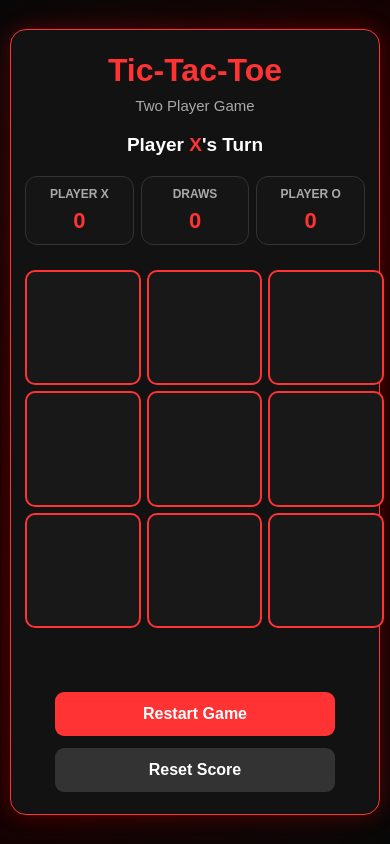
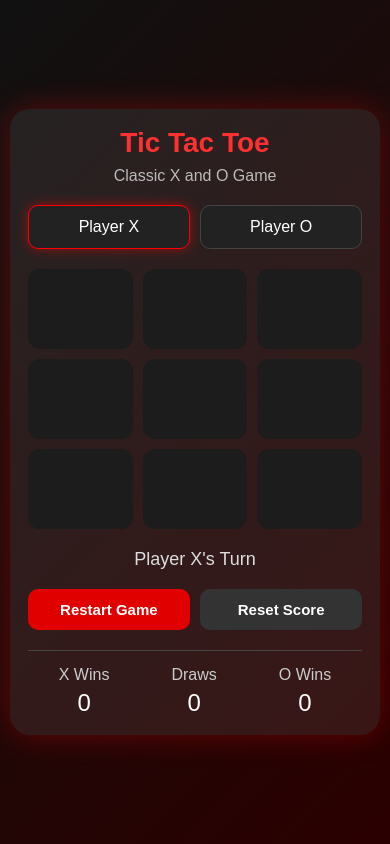
Before and after one commit to sofiyakhan-45/Tic-Tac-Toe, a plain HTML site: page index.html in a window 390 px wide. Both pictures are taken after a click on the button "Restart Game". Drawn offline with Linux system fonts and the light colour scheme.

Commit message:
Update index.html

```diff
--- a/index.html
+++ b/index.html
@@ -3,342 +3,173 @@
 <head>
     <meta charset="UTF-8">
     <meta name="viewport" content="width=device-width, initial-scale=1.0">
-
-<title>Tic-Tac-Toe Game</title>
+    <title>Tic Tac Toe</title>
 
     <style>
         * {
+            box-sizing: border-box;
             margin: 0;
             padding: 0;
-    box-sizing: border-box;
         }
 
         body {
+            font-family: Arial, sans-serif;
+            background: linear-gradient(135deg, #111, #2b0000);
+            color: white;
             min-height: 100vh;
-    background: linear-gradient(135deg, #080808, #1b0000, #080808);
-    color: white;
-    font-family: Arial, sans-serif;
-
             display: flex;
             justify-content: center;
             align-items: center;
-
-    padding: 20px;
         }
 
-.game-container {
-    width: 100%;
-    max-width: 650px;
-
-    background: rgba(20, 20, 20, 0.95);
-
-    border: 1px solid #ff3333;
+        .game {
+            width: 400px;
+            max-width: 95%;
+            text-align: center;
+            background: rgba(255, 255, 255, 0.08);
+            padding: 25px;
             border-radius: 20px;
-
-    padding: 30px;
-
-    text-align: center;
-
-    box-shadow:
-        0 0 20px rgba(255, 0, 0, 0.25),
-        0 0 60px rgba(255, 0, 0, 0.08);
+            box-shadow: 0 0 30px rgba(255, 0, 0, 0.3);
         }
 
         h1 {
-    font-size: clamp(32px, 6vw, 52px);
-    color: #ff3333;
+            color: #ff3030;
             margin-bottom: 8px;
         }
 
         .subtitle {
-    color: #aaa;
-    margin-bottom: 25px;
-    font-size: 15px;
+            color: #bbb;
+            margin-bottom: 20px;
         }
 
-.turn {
-    font-size: 22px;
-    font-weight: bold;
-
+        .players {
+            display: flex;
+            justify-content: space-between;
             margin-bottom: 20px;
-
-    color: white;
+            gap: 10px;
         }
 
-.turn span {
-    color: #ff3333;
+        .player {
+            flex: 1;
+            padding: 12px;
+            border-radius: 10px;
+            background: #222;
+            border: 1px solid #444;
         }
 
-.score-board {
-    display: flex;
-    justify-content: center;
-    gap: 15px;
-
-    margin-bottom: 25px;
-}
-
-.score-box {
-    flex: 1;
-    max-width: 150px;
-
-    padding: 14px 10px;
-
-    background: #151515;
-
-    border: 1px solid #333;
-    border-radius: 12px;
-}
-
-.score-box h3 {
-    font-size: 15px;
-    color: #aaa;
-    margin-bottom: 7px;
-}
-
-.score-box p {
-    font-size: 26px;
-    font-weight: bold;
-    color: #ff3333;
+        .player.active {
+            border-color: red;
+            box-shadow: 0 0 12px rgba(255, 0, 0, 0.5);
         }
 
         .board {
-    width: min(90vw, 480px);
-    aspect-ratio: 1;
-
-    margin: auto;
-
             display: grid;
-
             grid-template-columns: repeat(3, 1fr);
-
             gap: 10px;
+            margin: 20px 0;
         }
 
         .cell {
-    background: #181818;
-
-    border: 2px solid #ff3333;
-
-    border-radius: 15px;
-
-    display: flex;
-    justify-content: center;
-    align-items: center;
-
-    font-size: clamp(45px, 12vw, 85px);
-
+            height: 100px;
+            border: none;
+            border-radius: 12px;
+            background: #1c1c1c;
+            color: white;
+            font-size: 42px;
             font-weight: bold;
-
             cursor: pointer;
-
-    transition:
-        transform 0.15s,
-        background 0.2s,
-        box-shadow 0.2s;
+            transition: 0.2s;
         }
 
         .cell:hover {
-    background: #252525;
-
+            background: #2b2b2b;
             transform: scale(1.03);
-
-    box-shadow: 0 0 15px rgba(255, 0, 0, 0.3);
         }
 
         .cell.x {
-    color: #ff3333;
-
-    text-shadow:
-        0 0 10px rgba(255, 0, 0, 0.7),
-        0 0 25px rgba(255, 0, 0, 0.3);
+            color: #ff3b3b;
         }
 
         .cell.o {
-    color: white;
-
-    text-shadow:
-        0 0 10px rgba(255, 255, 255, 0.5);
+            color: #fff;
         }
 
-.cell.winner {
-    background: #390000;
-
-    animation: winnerGlow 0.8s infinite alternate;
+        .cell.win {
+            background: #620000;
+            box-shadow: 0 0 18px rgba(255, 0, 0, 0.6);
         }
 
-@keyframes winnerGlow {
-
-    from {
-        box-shadow: 0 0 5px #ff3333;
-    }
-
-    to {
-        box-shadow:
-            0 0 20px #ff3333,
-            0 0 40px rgba(255, 0, 0, 0.4);
-    }
+        #status {
+            font-size: 18px;
+            margin: 15px 0;
+            color: #ddd;
+            min-height: 25px;
         }
 
         .buttons {
             display: flex;
-    justify-content: center;
-
-    gap: 12px;
-
-    margin-top: 25px;
-
-    flex-wrap: wrap;
+            gap: 10px;
         }
 
-button {
+        button.control {
+            flex: 1;
             border: none;
-
-    padding: 13px 24px;
-
-    border-radius: 9px;
-
-    font-size: 16px;
-
+            padding: 12px;
+            border-radius: 10px;
+            cursor: pointer;
+            font-size: 15px;
             font-weight: bold;
-
-    cursor: pointer;
-
-    transition: 0.2s;
         }
 
-.restart-btn {
-    background: #ff3333;
+        .restart {
+            background: #e00000;
             color: white;
         }
 
-.restart-btn:hover {
-    background: #e00000;
-
-    transform: translateY(-2px);
-
-    box-shadow: 0 0 15px rgba(255, 0, 0, 0.4);
+        .restart:hover {
+            background: #ff2222;
         }
 
-.reset-btn {
+        .reset-score {
             background: #333;
             color: white;
         }
 
-.reset-btn:hover {
+        .reset-score:hover {
             background: #444;
-
-    transform: translateY(-2px);
         }
 
-.message {
-    min-height: 24px;
-
-    margin-top: 15px;
-
-    color: #aaa;
-
-    font-size: 14px;
+        .score {
+            display: flex;
+            justify-content: space-around;
+            margin-top: 20px;
+            padding-top: 15px;
+            border-top: 1px solid #444;
         }
 
-
-/* Tablet */
-
-@media (max-width: 700px) {
-
-    .game-container {
-        padding: 25px 20px;
+        .score div {
+            color: #ccc;
         }
 
-    .board {
-        width: min(88vw, 430px);
+        .score span {
+            display: block;
+            font-size: 24px;
+            color: white;
+            margin-top: 5px;
         }
 
-}
-
-
-/* Mobile */
-
-@media (max-width: 500px) {
-
-    body {
-        padding: 10px;
-    }
-
-    .game-container {
-        padding: 22px 14px;
-
-        border-radius: 16px;
-    }
-
-    .subtitle {
-        margin-bottom: 20px;
-    }
-
-    .turn {
-        font-size: 19px;
-    }
-
-    .score-board {
-        gap: 7px;
-    }
-
-    .score-box {
-        padding: 10px 5px;
-    }
-
-    .score-box h3 {
-        font-size: 12px;
-    }
-
-    .score-box p {
-        font-size: 22px;
-    }
-
-    .board {
-        width: min(92vw, 380px);
-
-        gap: 6px;
+        @media (max-width: 450px) {
+            .game {
+                padding: 18px;
             }
 
             .cell {
-        border-radius: 10px;
+                height: 80px;
+                font-size: 34px;
             }
 
-    .buttons {
-        flex-direction: column;
-
-        align-items: center;
-    }
-
-    button {
-        width: 100%;
-        max-width: 280px;
-    }
-}
-
-
-/* Very small screens */
-
-@media (max-width: 360px) {
-
-    .game-container {
-        padding: 18px 10px;
-    }
-
-    .board {
-        gap: 4px;
-    }
-
-    .cell {
-        border-radius: 7px;
-    }
-
-    .score-box h3 {
-        font-size: 11px;
-    }
-
-    .score-box p {
-        font-size: 19px;
+            h1 {
+                font-size: 28px;
             }
         }
     </style>
@@ -346,357 +177,202 @@ button {
 
 <body>
 
-<div class="game-container">
+    <div class="game">
 
-    <h1>Tic-Tac-Toe</h1>
+        <h1>Tic Tac Toe</h1>
+        <p class="subtitle">Classic X and O Game</p>
 
-    <div class="subtitle">
-        Two Player Game
+        <div class="players">
+            <div class="player active" id="playerX">
+                Player X
             </div>
 
-    <div class="turn" id="turnText">
-        Player <span>X</span>'s Turn
+            <div class="player" id="playerO">
+                Player O
+            </div>
         </div>
 
+        <div class="board" id="board">
+            <button class="cell" onclick="makeMove(0)"></button>
+            <button class="cell" onclick="makeMove(1)"></button>
+            <button class="cell" onclick="makeMove(2)"></button>
 
-    <div class="score-board">
+            <button class="cell" onclick="makeMove(3)"></button>
+            <button class="cell" onclick="makeMove(4)"></button>
+            <button class="cell" onclick="makeMove(5)"></button>
 
-        <div class="score-box">
-            <h3>PLAYER X</h3>
-            <p id="scoreX">0</p>
+            <button class="cell" onclick="makeMove(6)"></button>
+            <button class="cell" onclick="makeMove(7)"></button>
+            <button class="cell" onclick="makeMove(8)"></button>
         </div>
 
-        <div class="score-box">
-            <h3>DRAWS</h3>
-            <p id="drawScore">0</p>
+        <div id="status">Player X's Turn</div>
+
+        <div class="buttons">
+            <button class="control restart" onclick="restartGame()">
+                Restart Game
+            </button>
+
+            <button class="control reset-score" onclick="resetScore()">
+                Reset Score
+            </button>
         </div>
 
-        <div class="score-box">
-            <h3>PLAYER O</h3>
-            <p id="scoreO">0</p>
+        <div class="score">
+            <div>
+                X Wins
+                <span id="xScore">0</span>
+            </div>
+
+            <div>
+                Draws
+                <span id="drawScore">0</span>
+            </div>
+
+            <div>
+                O Wins
+                <span id="oScore">0</span>
+            </div>
         </div>
 
     </div>
 
-
-    <div class="board" id="board">
-
-        <div class="cell" data-index="0"></div>
-        <div class="cell" data-index="1"></div>
-        <div class="cell" data-index="2"></div>
-
-        <div class="cell" data-index="3"></div>
-        <div class="cell" data-index="4"></div>
-        <div class="cell" data-index="5"></div>
-
-        <div class="cell" data-index="6"></div>
-        <div class="cell" data-index="7"></div>
-        <div class="cell" data-index="8"></div>
-
-    </div>
-
-
-    <div class="message" id="message"></div>
-
-
-    <div class="buttons">
-
-        <button
-            class="restart-btn"
-            onclick="restartGame()">
-            Restart Game
-        </button>
-
-        <button
-            class="reset-btn"
-            onclick="resetScore()">
-            Reset Score
-        </button>
-
-    </div>
-
-</div>
-
-
     <script>
 
-const cells = document.querySelectorAll(".cell");
+        let board = ["", "", "", "", "", "", "", "", ""];
+        let currentPlayer = "X";
+        let gameOver = false;
 
-const turnText = document.getElementById("turnText");
-
-const message = document.getElementById("message");
-
-const scoreXElement = document.getElementById("scoreX");
-
-const scoreOElement = document.getElementById("scoreO");
-
-const drawScoreElement = document.getElementById("drawScore");
-
-
-let board = [
-    "",
-    "",
-    "",
-    "",
-    "",
-    "",
-    "",
-    ""
-];
-
-
-let currentPlayer = "X";
-
-let gameRunning = true;
-
-let scoreX = 0;
-
-let scoreO = 0;
-
+        let xWins = 0;
+        let oWins = 0;
         let draws = 0;
 
+        const cells = document.querySelectorAll(".cell");
+        const status = document.getElementById("status");
 
         const winningPatterns = [
-
             [0, 1, 2],
-
             [3, 4, 5],
-
             [6, 7, 8],
 
             [0, 3, 6],
-
             [1, 4, 7],
-
             [2, 5, 8],
 
             [0, 4, 8],
-
             [2, 4, 6]
-
         ];
 
+        function makeMove(index) {
 
-cells.forEach(function(cell) {
-
-    cell.addEventListener("click", function() {
-
-        const index = cell.getAttribute("data-index");
-
-        playGame(index);
-
-    });
-
-});
-
-
-function playGame(index) {
-
-    if (!gameRunning) {
+            if (board[index] !== "" || gameOver) {
                 return;
             }
 
-    if (board[index] !== "") {
-        return;
+            board[index] = currentPlayer;
+
+            cells[index].textContent = currentPlayer;
+            cells[index].classList.add(currentPlayer.toLowerCase());
+
+            checkWinner();
         }
 
+        function checkWinner() {
 
-    board[index] = currentPlayer;
+            let winningPattern = null;
 
+            for (let pattern of winningPatterns) {
 
-    cells[index].textContent = currentPlayer;
+                let a = pattern[0];
+                let b = pattern[1];
+                let c = pattern[2];
 
-    cells[index].classList.add(
-        currentPlayer.toLowerCase()
-    );
-
-
-    const winningPattern = checkWinner();
-
+                if (
+                    board[a] !== "" &&
+                    board[a] === board[b] &&
+                    board[a] === board[c]
+                ) {
+                    winningPattern = pattern;
+                    break;
+                }
+            }
 
             if (winningPattern) {
 
-        gameRunning = false;
+                gameOver = true;
 
-        winningPattern.forEach(function(index) {
-
-            cells[index].classList.add("winner");
-
+                winningPattern.forEach(index => {
+                    cells[index].classList.add("win");
                 });
 
-
-        message.textContent =
-            "Player " + currentPlayer + " won the game!";
-
+                status.textContent = "Player " + currentPlayer + " Wins!";
 
                 if (currentPlayer === "X") {
-
-            scoreX++;
-
+                    xWins++;
+                    document.getElementById("xScore").textContent = xWins;
                 } else {
-
-            scoreO++;
-
+                    oWins++;
+                    document.getElementById("oScore").textContent = oWins;
                 }
-
-
-        updateScore();
-
-        turnText.innerHTML =
-            "Player <span>" +
-            currentPlayer +
-            "</span> Wins!";
-
 
                 return;
             }
 
+            if (!board.includes("")) {
 
-    if (board.every(function(value) {
-
-        return value !== "";
-
-    })) {
-
-        gameRunning = false;
-
+                gameOver = true;
                 draws++;
 
-        updateScore();
+                document.getElementById("drawScore").textContent = draws;
 
-        message.textContent =
-            "Nobody wins this round.";
-
-        turnText.textContent =
-            "Game Draw!";
+                status.textContent = "It's a Draw!";
 
                 return;
             }
 
+            currentPlayer = currentPlayer === "X" ? "O" : "X";
 
-    if (currentPlayer === "X") {
+            status.textContent = "Player " + currentPlayer + "'s Turn";
 
-        currentPlayer = "O";
-
-    } else {
-
-        currentPlayer = "X";
-
+            updatePlayer();
         }
 
+        function updatePlayer() {
 
-    turnText.innerHTML =
-        "Player <span>" +
-        currentPlayer +
-        "</span>'s Turn";
+            document.getElementById("playerX")
+                .classList.toggle("active", currentPlayer === "X");
 
+            document.getElementById("playerO")
+                .classList.toggle("active", currentPlayer === "O");
         }
-
-
-function checkWinner() {
-
-    for (
-        let i = 0;
-        i < winningPatterns.length;
-        i++
-    ) {
-
-        const pattern = winningPatterns[i];
-
-        const a = pattern[0];
-
-        const b = pattern[1];
-
-        const c = pattern[2];
-
-
-        if (
-
-            board[a] !== "" &&
-
-            board[a] === board[b] &&
-
-            board[a] === board[c]
-
-        ) {
-
-            return pattern;
-
-        }
-
-    }
-
-
-    return null;
-}
-
 
         function restartGame() {
 
-    board = [
-        "",
-        "",
-        "",
-        "",
-        "",
-        "",
-        "",
-        "",
-        ""
-    ];
+            board = ["", "", "", "", "", "", "", "", ""];
+            currentPlayer = "X";
+            gameOver = false;
 
-
-    currentPlayer = "X";
-
-    gameRunning = true;
-
-
-    cells.forEach(function(cell) {
-
+            cells.forEach(cell => {
                 cell.textContent = "";
-
-        cell.classList.remove(
-            "x",
-            "o",
-            "winner"
-        );
-
+                cell.classList.remove("x", "o", "win");
             });
 
+            status.textContent = "Player X's Turn";
 
-    turnText.innerHTML =
-        "Player <span>X</span>'s Turn";
-
-
-    message.textContent = "";
-
+            updatePlayer();
         }
-
 
         function resetScore() {
 
-    scoreX = 0;
-
-    scoreO = 0;
-
+            xWins = 0;
+            oWins = 0;
             draws = 0;
 
-
-    updateScore();
+            document.getElementById("xScore").textContent = "0";
+            document.getElementById("oScore").textContent = "0";
+            document.getElementById("drawScore").textContent = "0";
 
             restartGame();
-
-}
-
-
-function updateScore() {
-
-    scoreXElement.textContent = scoreX;
-
-    scoreOElement.textContent = scoreO;
-
-    drawScoreElement.textContent = draws;
-
         }
 
     </script>
```
Lines whose indentation alone changed are shown as unchanged.
